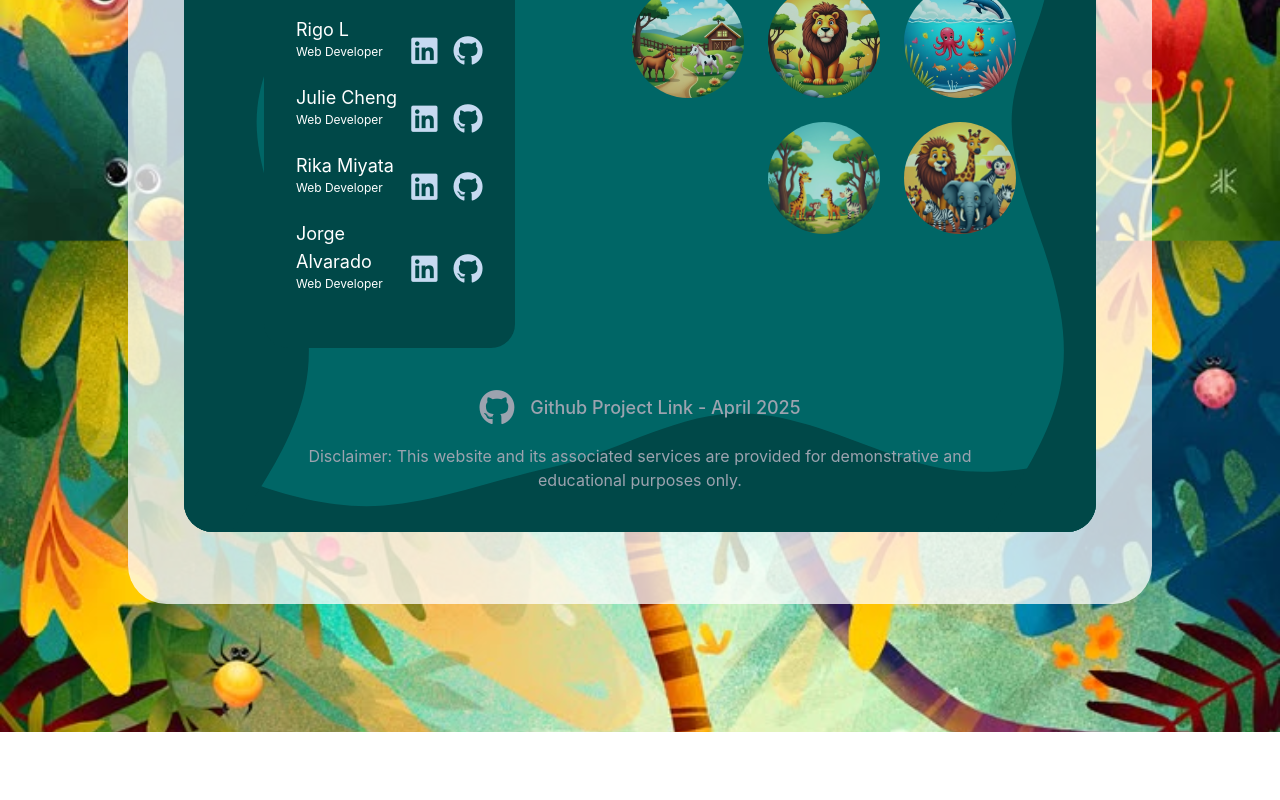
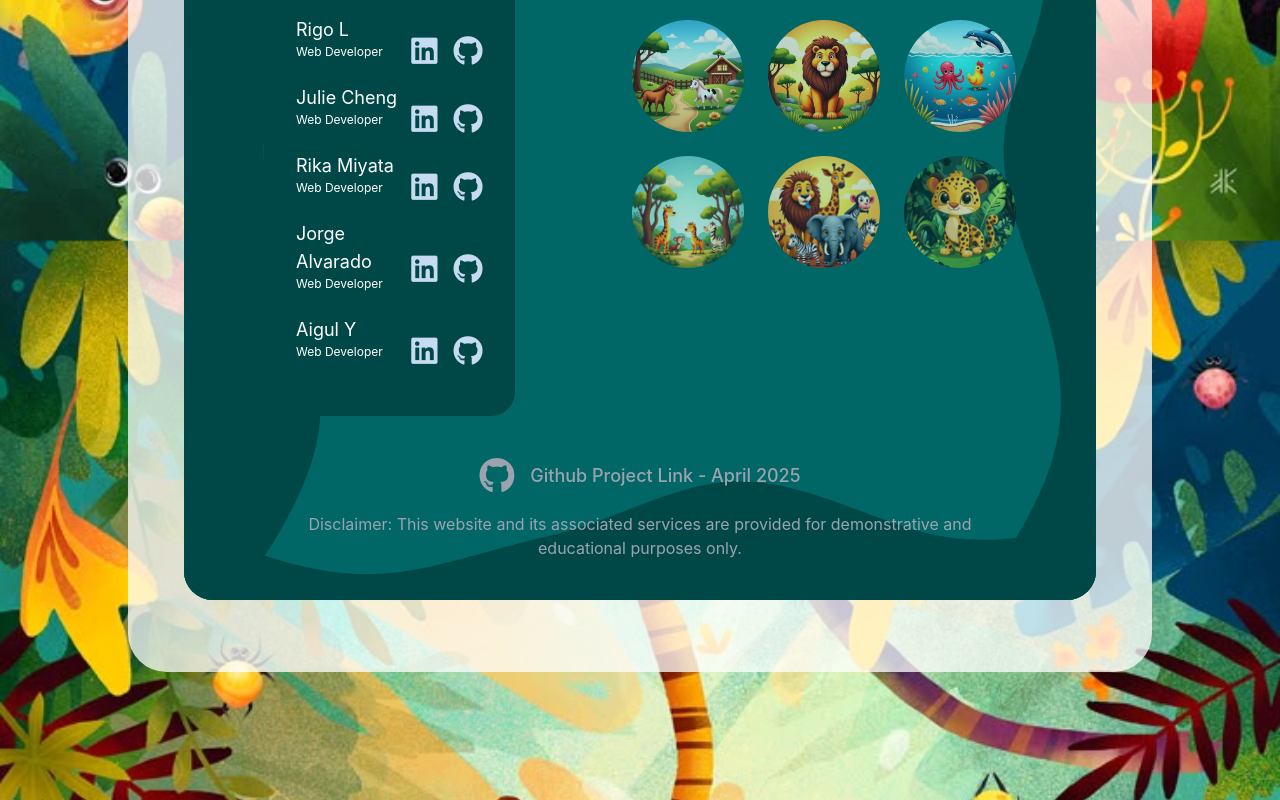
Before and after one commit to chingu-voyages/V54-tier3-team-36, a React (Vite) app in the folder client/: page / in a window 1280 px wide. Shown: the part 1467-2267 px from the top of the page. Before the commit the page ends 2199 px from the top, so only its background shows below. Built offline with nearby package versions, Linux system fonts and the light colour scheme.

Commit message:
refactor(footer): add profile with links for linkedin and github

```diff
--- a/client/src/components/footer/FooterLogos.jsx
+++ b/client/src/components/footer/FooterLogos.jsx
@@ -3,6 +3,7 @@ import LionPhoto from "../../assets/images/guess-animal-sounds/LionPhoto.png";
 import MultipleAnimals from "../../assets/images/footer-images/MultipleAnimals.png";
 import safariFun from "../../assets/images/footer-images/safariFun.png";
 import safariLand from "../../assets/images/footer-images/safariLand.png";
+import panter from "../../assets/images/footer-images/cartoon_panter.png";
 
 function FooterLogos() {
   return (
@@ -32,6 +33,11 @@ function FooterLogos() {
         alt="Safari Land"
         className="w-16 h-16 md:w-24 md:h-24 lg:w-28 lg:h-28 rounded-full object-cover opacity-75"
       />
+        <img
+            src={panter}
+            alt="panter"
+            className="w-16 h-16 md:w-24 md:h-24 lg:w-28 lg:h-28 rounded-full object-cover opacity-75"
+        />
     </div>
   );
 }
--- a/client/src/components/footer/footerUserData.js
+++ b/client/src/components/footer/footerUserData.js
@@ -37,5 +37,13 @@ export const profiles = [
     role: "Web Developer",
     github: "https://github.com/Alvarado08",
     linkedin: "https://www.linkedin.com/in/jorgep-alvarado"
-  }
+  },
+
+  {
+    name: "Aigul Y",
+    role: "Web Developer",
+    github: "https://github.com/aigul-ermak",
+    linkedin: "https://www.linkedin.com/in/aigul-ermak/"
+  },
+
 ];
```
Also changed, not shown: client/src/assets/images/footer-images/cartoon_panter.png (added).
